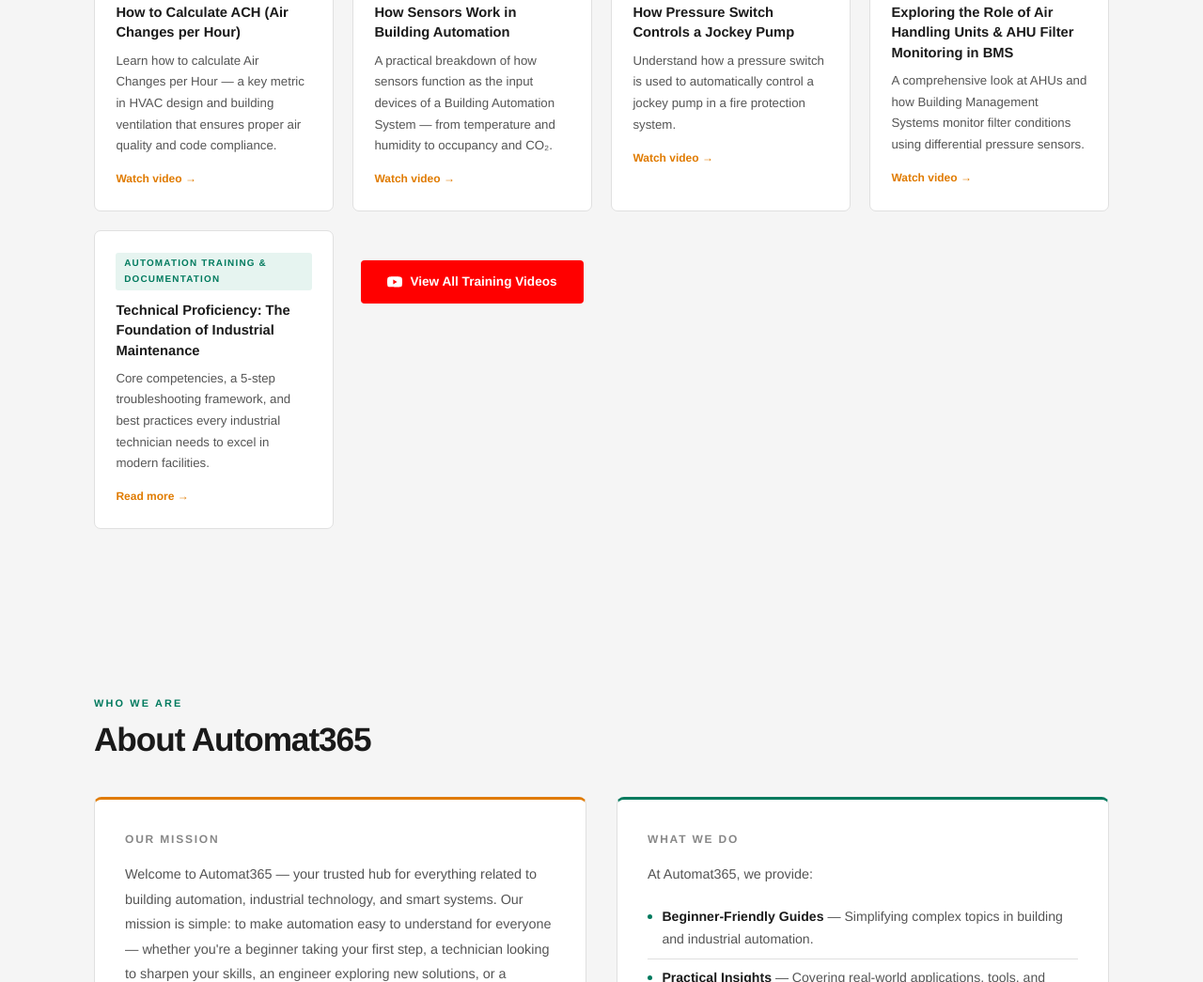
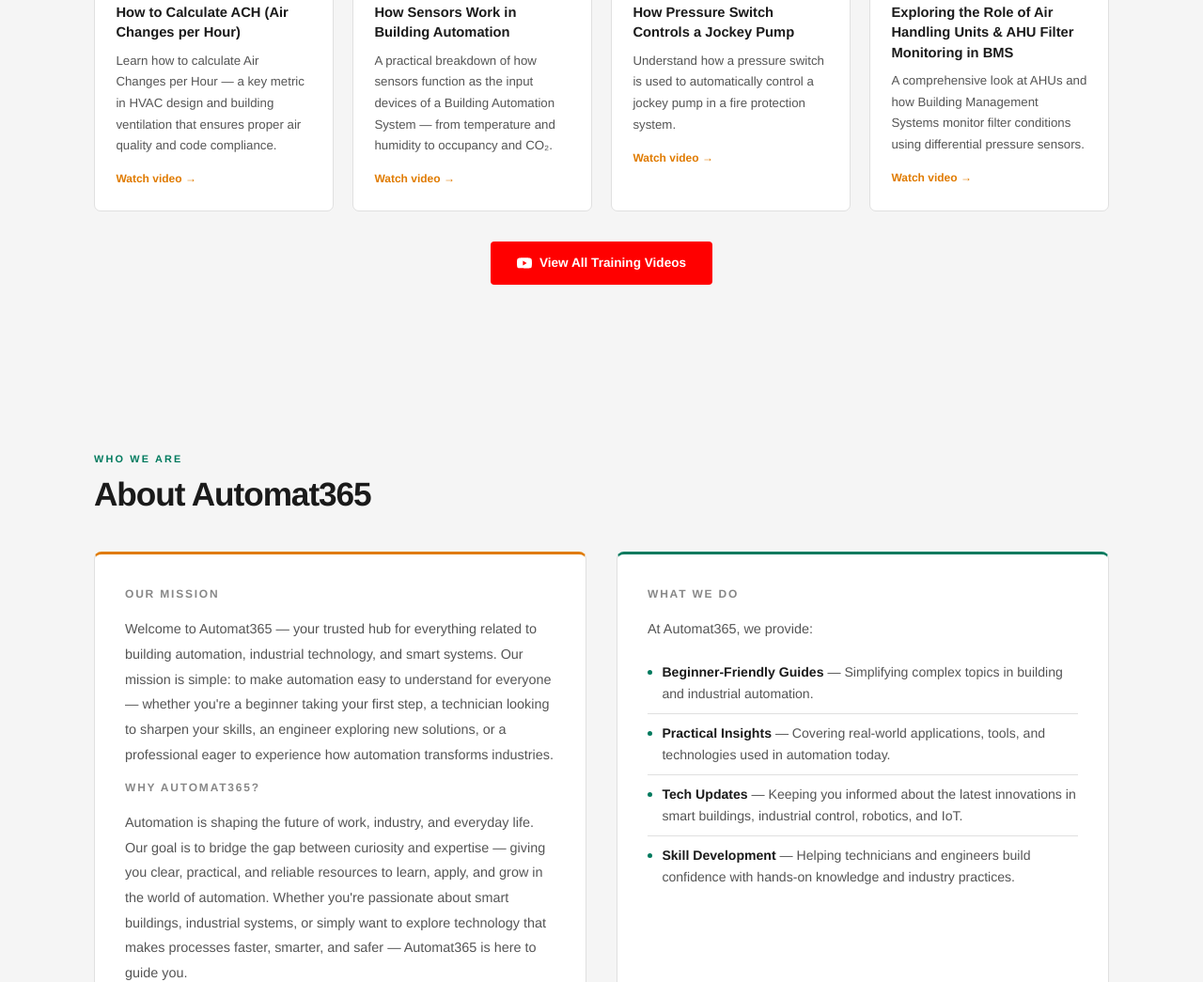
Before and after one commit to themachine0021/automat365, a plain HTML site: page index.html in a window 1280 px wide. Shown: the part 6163-7208 px from the top of the page at 94% size. Drawn offline with Linux system fonts and the light colour scheme.

Commit message:
Update index.html

```diff
--- a/index.html
+++ b/index.html
@@ -847,11 +847,6 @@
         <p>A comprehensive look at AHUs and how Building Management Systems monitor filter conditions using differential pressure sensors.</p>
         <a href="training-documentation.html" class="article-arrow">Watch video →</a>
       </div>
-    <div class="article-card">
-        <span class="article-tag">Automation Training & Documentation</span>
-        <h3>Technical Proficiency: The Foundation of Industrial Maintenance</h3>
-        <p>Core competencies, a 5-step troubleshooting framework, and best practices every industrial technician needs to excel in modern facilities.</p>
-        <a href="technical-proficiency-industrial-maintenance.html" class="article-arrow">Read more →</a>
    </div>
 
     <div style="text-align:center; margin-top: 2rem;">
```
